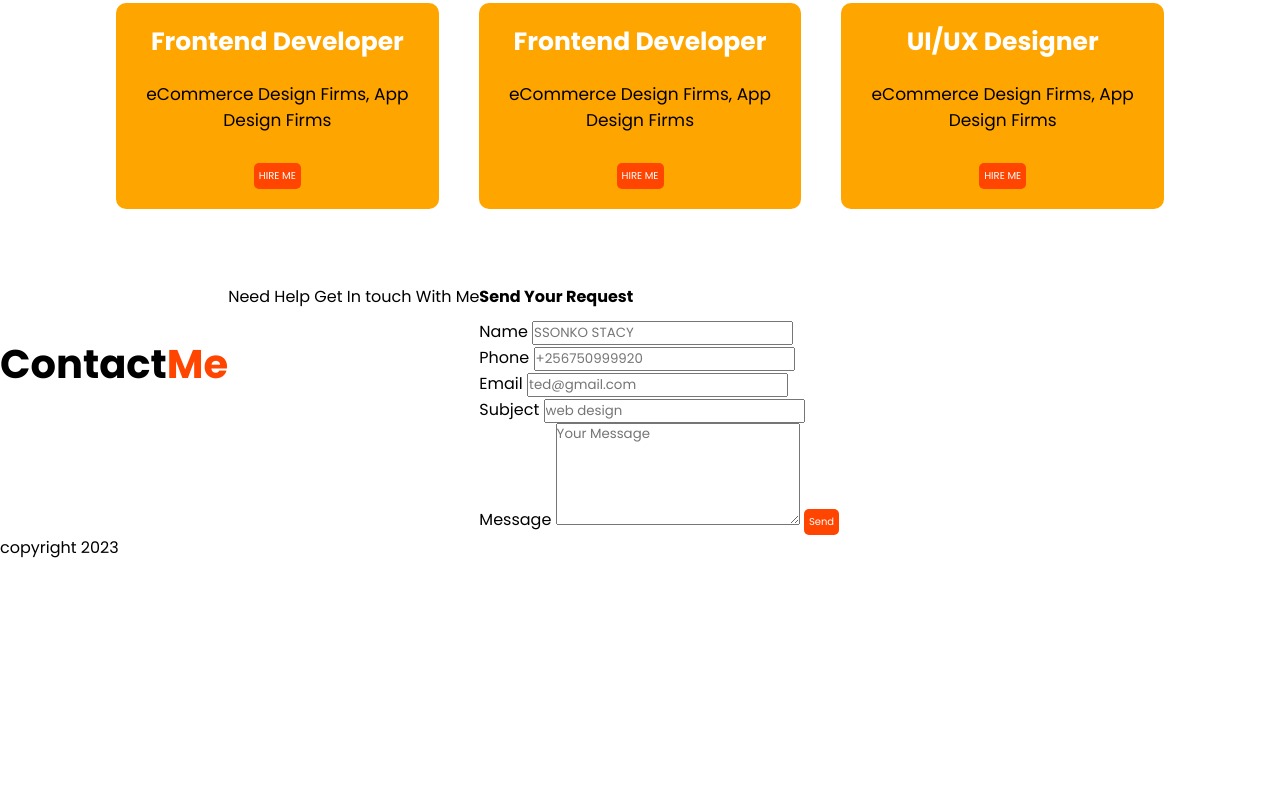
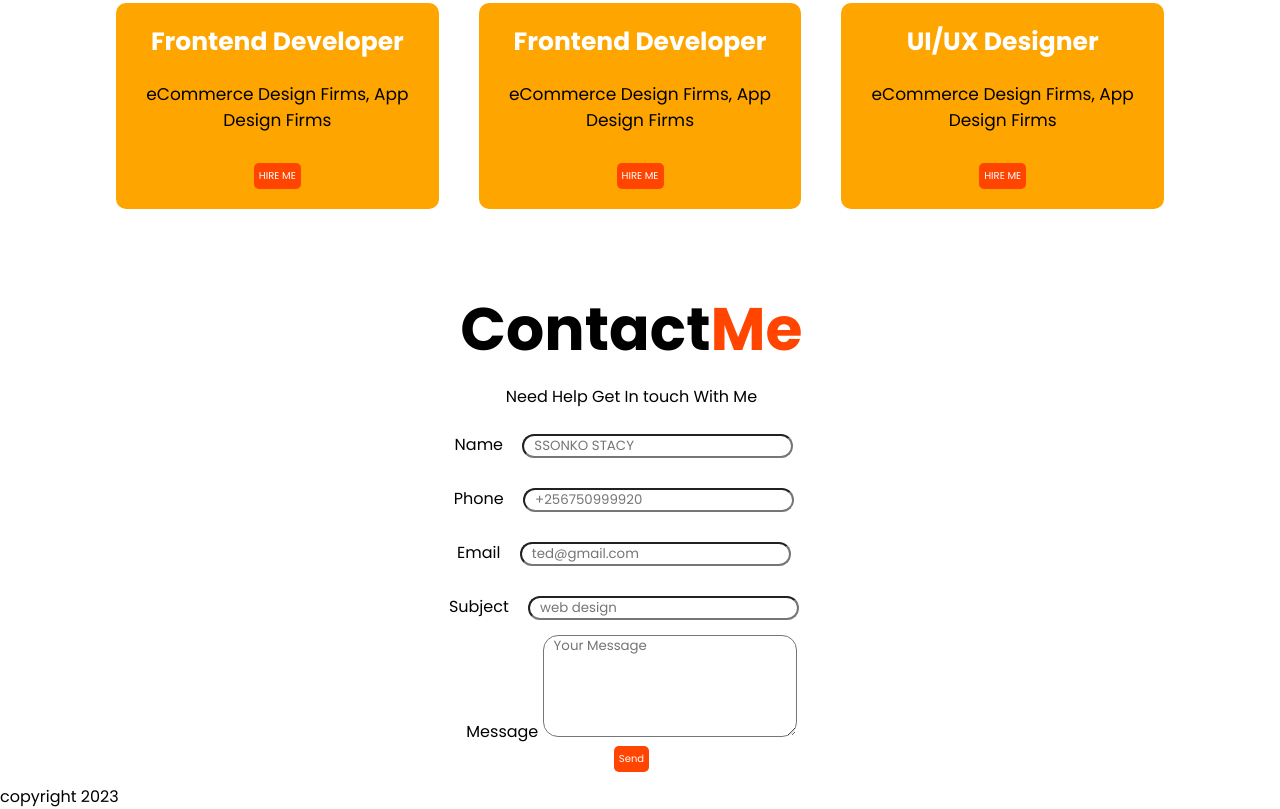
Before and after one commit to ssonkostacy/myportifolio, a plain HTML site: page index.html in a window 1280 px wide. Shown: the part 1530-2339 px from the top of the page. Before the commit the page ends 2090 px from the top, so only its background shows below. Drawn offline with nearby package versions, Linux system fonts and the light colour scheme.

Commit message:
editing the contact

```diff
--- a/index.html
+++ b/index.html
@@ -43,7 +43,7 @@
     <h3> This my offical portfolio website that shows all
       <br> Details and work experience in web development.
     </h3>
-    <div class="btn"> <button class="btn1"> <a href="">DOWNLOAD CV</a> </button></div>
+    <div class="btn"> <a href=""> <button class="btn1">DOWNLOAD CV </button></a></div>
     <img src="./images/STACY.2IMAGE.png" alt="">
   </section>
   <!-- *ABOUT-SECTION -->
@@ -91,43 +91,45 @@
       </div>
     </div>
 
-  </section>
+
+
     <!-- CONTACT SECTION -->
-  <section class="contact" id="contact">
+    <section class="mycontact">
+      <div class="contacts">
+        <div class="header">
           <h2>Contact<span>Me</span></h2>
-    <p>Need Help Get In touch With Me</p>
-    <div class="contact_box">
-      <div class="contact_left">
-        <h4>Send Your Request</h4>
+        </div>
+        <div class="subheader"><p>Need Help Get In touch With Me</p></div>
+        <div class="form">
           <form action="">
             <div class="input_row">
               <div class="input_group">
                 <label for="">Name</label>
-              <input type="text" placeholder="SSONKO STACY">
+                <input type="text" placeholder="SSONKO STACY" />
               </div>
 
               <div class="input_group">
                 <label for="">Phone</label>
-              <input type="text" placeholder="+256750999920">
+                <input type="text" placeholder="+256750999920" />
               </div>
             </div>
 
             <div class="input_row">
               <div class="input_group">
                 <label for="">Email</label>
-              <input type="text" placeholder="ted@gmail.com">
+                <input type="text" placeholder="ted@gmail.com" />
               </div>
 
               <div class="input_group">
                 <label for="">Subject</label>
-              <input type="text" placeholder="web design">
+                <input type="text" placeholder="web design" />
               </div>
             </div>
             <label for="">Message</label>
             <textarea rows="5" placeholder="Your Message"></textarea>
-          <button class="btn ">Send</button>
           </form>
         </div>
+        <div class="submit"><button class="btn">Send</button></div>
       </div>
     </section>
 
--- a/styles.css
+++ b/styles.css
@@ -4,7 +4,10 @@
     box-sizing: border-box;
      font-family: "Poppins", sans-serif ;
 }
-
+a{
+   text-decoration: none;
+   color: white;
+ }
 
 header{
     background: rgb(2, 0, 36);
@@ -93,7 +96,8 @@ header{
    cursor: pointer;
 }
 .btn1:hover{
-   background-color:#242424;
+   background-color:white;
+   color: purple;
 }
 .about{
 
@@ -163,18 +167,29 @@ font-size: 40px;
    margin-bottom: 30px;
    color: black ;
 }
-.contact{
+.mycontact {
+   width: 100%;
+   height: 500px;
    display: flex;
-}
-.contact h2{
-   font-size:40px;
-   margin-bottom: 20px;
-   margin-top: 50px;
-}
-.contact p{
-   bottom: 40px;
-}
-.contact h4{
-   margin-bottom: 10px;
-
-}
+   justify-content: center;
+ }
+ .contacts {
+   width: 50%;
+   flex-direction: column;
+   text-align: center;
+ }
+ .header {
+   font-size: 40px;
+   text-align: center;
+ }
+ .subheader {
+   padding: 10px;
+ }
+ .form input{
+   border-radius: 15px;
+   padding-left: 10px;
+   margin: 15px;
+ }
+ .form textarea{
+   padding-left: 10px; border-radius: 15px;
+ }
```
Also changed, not shown: contact.html (deleted, +0 -26 lines). Lines whose indentation alone changed are shown as unchanged.
